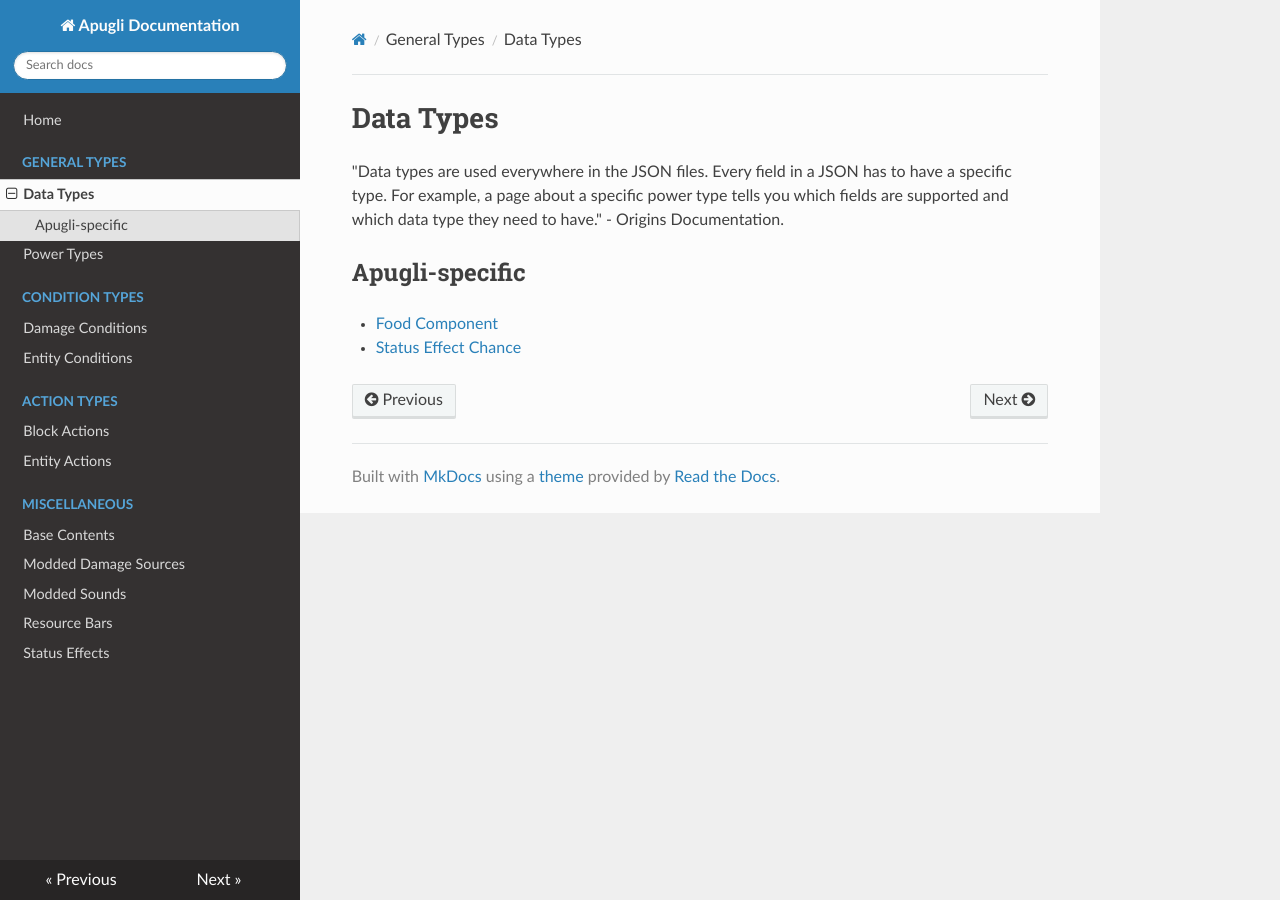
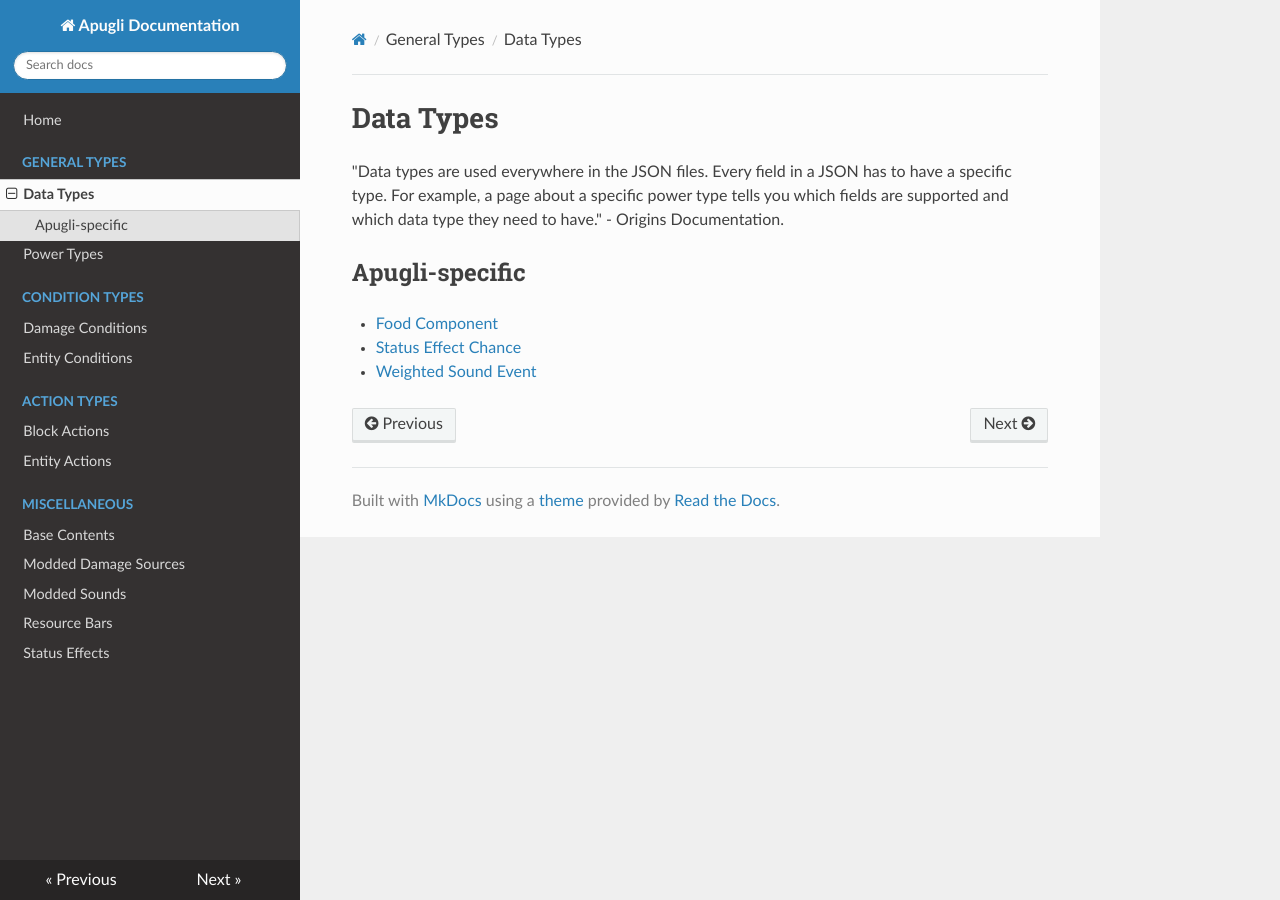
Before and after one commit to MerchantPug/apugli-docs, an MkDocs documentation site: the page built from docs/types/data_types.md, in a window 1280 px wide. Built offline with MkDocs 1.6.1, drawn with Linux system fonts in a browser that asks for light colours; nearby versions of some CDN libraries.

Commit message:
Added Weighted Sound Event to data_types.md

```diff
--- a/docs/types/data_types.md
+++ b/docs/types/data_types.md
@@ -9,3 +9,4 @@ date: 2022-01-08
 ## Apugli-specific
 - [Food Component](food_component)
 - [Status Effect Chance](status_effect_chance)
+- [Weighted Sound Event](weighted_sound_event)
```
